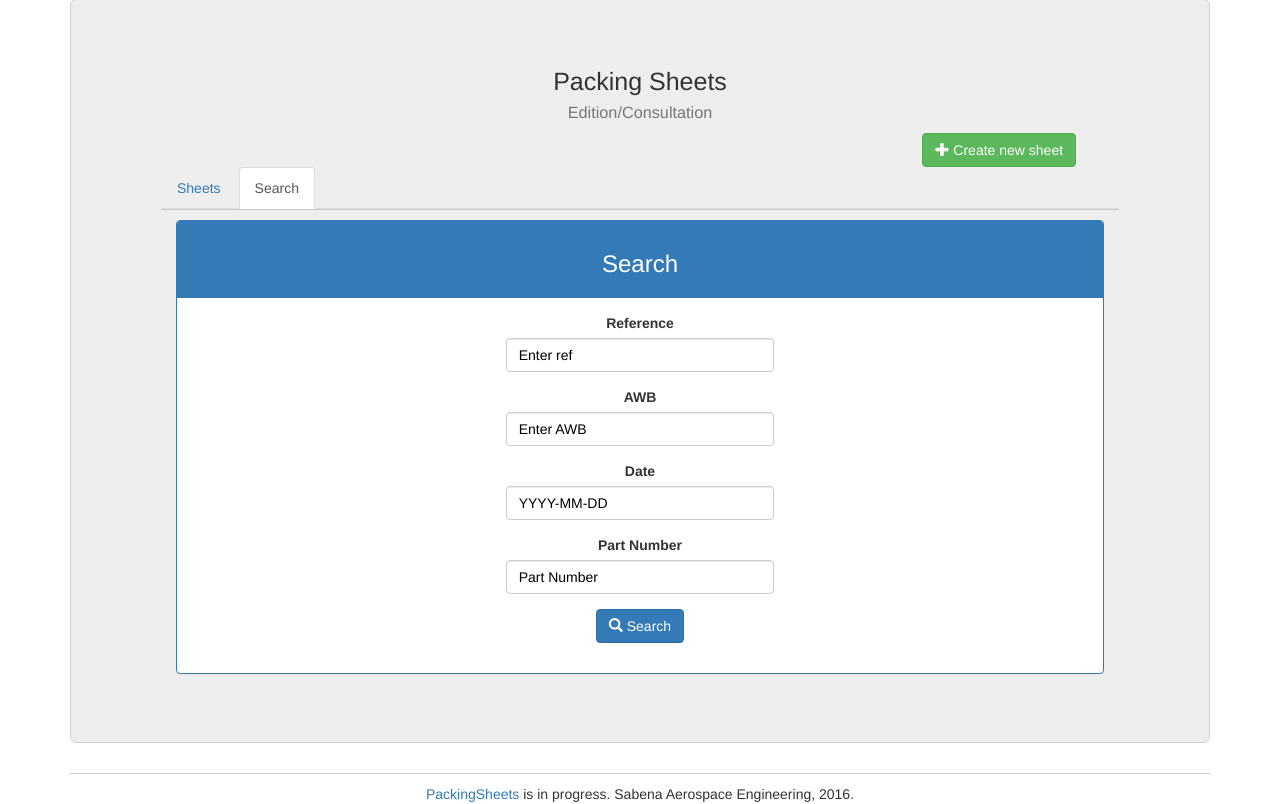
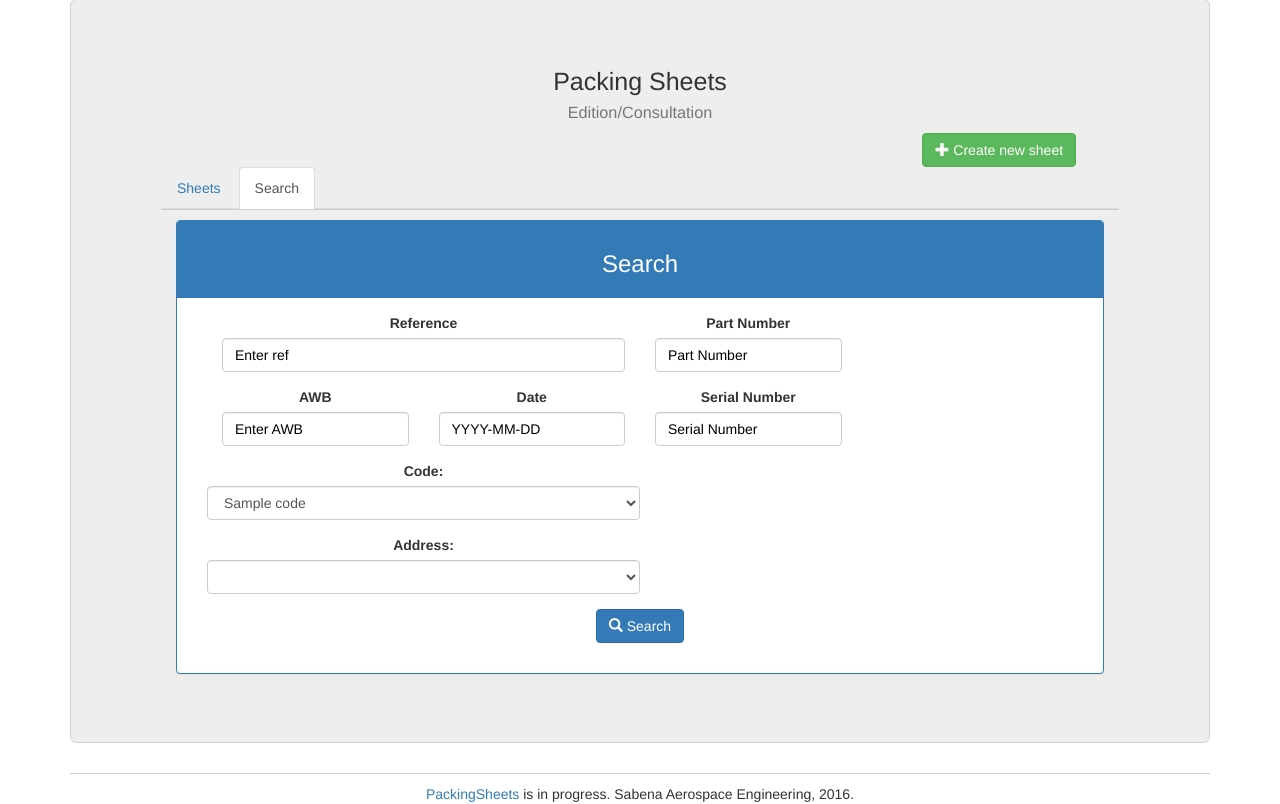
Before and after one commit to tarikou93/PackingSheets, a PHP site: template views/packingsheet.html.twig in a window 1280 px wide, after a click on "Search". Shown: the part 51-855 px from the top of the page. Run offline with PHP 8.4, Linux system fonts and the light colour scheme; the template is opened without the code that fills it: most values are stand-ins (such as "Sample title", 1, 10 or a date in 2020); lists and menus that the app fills with data are empty; some libraries are stand-ins or nearby versions.

Commit message:
Search implemented, JS Ajax Dropdowns fixed

```diff
--- a/nbproject/private/private.xml
+++ b/nbproject/private/private.xml
@@ -2,6 +2,10 @@
 <project-private xmlns="http://www.netbeans.org/ns/project-private/1">
     <editor-bookmarks xmlns="http://www.netbeans.org/ns/editor-bookmarks/2" lastBookmarkId="0"/>
     <open-files xmlns="http://www.netbeans.org/ns/projectui-open-files/2">
-        <group/>
+        <group>
+            <file>file:/H:/xampp/htdocs/PackingSheets/views/packingSheet.html.twig</file>
+            <file>file:/H:/xampp/htdocs/PackingSheets/views/layout.html.twig</file>
+            <file>file:/H:/xampp/htdocs/PackingSheets/app/routes.php</file>
+        </group>
     </open-files>
 </project-private>
--- a/src/DAO/CodeDAO.php
+++ b/src/DAO/CodeDAO.php
@@ -42,6 +42,7 @@ class CodeDAO extends DAO
            throw new \Exception("No Code matching id " . $id);
    }
 
+
     /**
      * Creates a Code object based on a DB row.
      *
--- /dev/null
+++ b/src/testajax.php
@@ -0,0 +1,6 @@
+<?php
+$code = isset($_POST['code']) ? $_POST['code'] : '';
+
+$bdd = new PDO('mysql:host=localhost;dbname=packingsheets;charset=utf8', 'packingsheets_user', 'secret');
+$addresses = $bdd->query('select address_id, address_label from t_address where address_codeId = '.$code);
+echo var_dump($addresses);
--- a/views/layout.html.twig
+++ b/views/layout.html.twig
@@ -6,6 +6,7 @@
         <meta name="viewport" content="width=device-width, initial-scale=1">
         <link href="/lib/bootstrap/css/bootstrap.min.css" rel="stylesheet">
         <link href="/css/packingsheets.css" rel="stylesheet">
+        <script src="http://code.jquery.com/jquery-1.11.0.min.js"></script>
         <title>PackingSheets - {% block title %}{% endblock %}</title>
     </head>
     <body>
@@ -28,5 +29,40 @@
             <!-- JavaScript Boostrap plugin -->
             <script src="/lib/bootstrap/js/bootstrap.min.js"></script>
         </div>
+            <script>
+            function getdata(){
+                var codeVar = $( "#code" ).val();
+
+                //var route = "{{ path('sheets', { 'id': "PLACEHOLDER" }) }}";
+                //window.location = route.replace("PLACEHOLDER", codeVar);
+                //alert(route);
+
+                $.get("{{ path('sheets_ajax') }}", { code: codeVar }, function(data) {
+
+                    var addresses = data.addresses[0].address_label;
+                    //alert(addresses);
+
+                    select = document.getElementById('address');
+
+                    var cpt = 0;
+                    for (address in data.addresses){
+                        cpt++;
+                    }
+
+                    $('#address')
+                        .empty()
+                    ;
+
+                    //alert(cpt);
+                    var i;
+                    for (i = 0; i<=(cpt-1); i++){
+                        var opt = document.createElement('option');
+                        opt.value = data.addresses[i].address_id;
+                        opt.innerHTML = data.addresses[i].address_label;
+                        select.appendChild(opt);
+                    }
+                });
+            }
+        </script>
     </body>
 </html>
--- a/views/packingsheet.html.twig
+++ b/views/packingsheet.html.twig
@@ -68,28 +68,49 @@
                                 <div class="panel-body">
                                     <div class="container-fluid">
                                         <form class="form-signin form-horizontal" role="form" action="{{ path('searchSheets') }}" method="post">
+                                            <div class="col-md-6">
                                                 <div class="form-group">
-                                                <div class="col-sm-6 col-sm-offset-3 col-md-4 col-md-offset-4">
+                                                    <div class="col-lg-12">
                                                         <label>Reference</label>
                                                         <input type="text" name="ref" class="form-control" placeholder="Enter ref">
                                                     </div>
                                                 </div>
                                                 <div class="form-group">
-                                                <div class="col-sm-6 col-sm-offset-3 col-md-4 col-md-offset-4">
+                                                    <div class="col-lg-6">
                                                         <label>AWB</label>
                                                         <input type="text" name="awb" class="form-control" placeholder="Enter AWB">
                                                     </div>
-                                            </div>
-                                            <div class="form-group">
-                                                <div class="col-sm-6 col-sm-offset-3 col-md-4 col-md-offset-4">
+                                                    <div class="col-lg-6">
                                                         <label>Date</label>
                                                         <input type="text" name="date" class="form-control" placeholder="YYYY-MM-DD" id="datepicker">
                                                     </div>
                                                 </div>
                                                 <div class="form-group">
-                                                <div class="col-sm-6 col-sm-offset-3 col-md-4 col-md-offset-4">
+                                                    <label for="code">Code:</label>
+                                                    <select onchange="getdata();" class="form-control" id="code">
+                                                      {% for code in codes %}
+                                                          <option value="{{ code.id }}">{{ code.label }}</option>
+                                                      {% endfor%}
+                                                    </select>
+                                                </div>
+                                                <div class="form-group">
+                                                    <label for="address">Address:</label>
+                                                    <select class="form-control" id="address">
+                                                    </select>
+                                                </div>
+                                            </div>
+                                            <div class="col-md-6">
+                                                <div class="form-group">
+                                                    <div class="col-lg-6">
                                                         <label>Part Number</label>
                                                         <input type="text" name="pn" class="form-control" placeholder="Part Number">
+                                                    </div>
+                                                </div>
+                                                <div class="form-group">
+                                                    <div class="col-lg-6">
+                                                        <label>Serial Number</label>
+                                                        <input type="text" name="sn" class="form-control" placeholder="Serial Number">
+                                                    </div>
                                                 </div>
                                             </div>
                                             <div class="form-group">
@@ -98,72 +119,6 @@
                                                 </div>
                                             </div>
                                         </form>
-                                        <!-- <section class="container">
-                                            <div class="container-page">
-                                                <div class="col-md-12">
-                                                    <h3 class="dark-grey">PackingSheets Search Tool</h3>
-                                                    <p><small>
-                                                            Use the matching fields to search a PackingSheet using PS informations or Part informations.
-                                                        </small></p>
-                                                    <br>
-                                                </div>
-                                                <div class="col-md-6">
-                                                    <div class="form-group col-lg-12">
-                                                        <label>Reference</label>
-                                                        <input type="text" class="form-control" id="ref">
-                                                    </div>
-
-                                                    <div class="form-group col-lg-6">
-                                                        <label>AWB</label>
-                                                        <input type="text" name="awb" class="form-control" id="awb" value="">
-                                                    </div>
-
-                                                    <div class="form-group col-lg-6">
-                                                        <label>Consigned</label>
-                                                        <input type="text" name="" class="form-control" id="consigned" value="">
-                                                    </div>
-
-                                                    <div class="form-group col-lg-6">
-                                                        <label>Date Issue</label>
-                                                        <input type="date" name="" class="form-control" id="date" value="">
-                                                    </div>
-
-                                                    <div class="form-group col-lg-6">
-                                                        <label>Delivery</label>
-                                                        <input type="text" name="" class="form-control" id="delivery" value="">
-                                                    </div>
-
-                                                    <div class="col-sm-6">
-                                                        <div class="checkbox">
-                                                            <label><input type="checkbox" value="" id="signed">Signed</label>
-                                                        </div>
-                                                    </div>
-
-                                                    <div class="col-sm-6">
-                                                        <div class="checkbox">
-                                                            <label><input type="checkbox" value="" id="printed">Printed</label>
-                                                        </div>
-                                                    </div>
-                                                </div>
-                                                <div class="form-group col-lg-6">
-                                                    <label>Part Number</label>
-                                                    <input type="text" name="" class="form-control" id="pn" value="">
-                                                </div>
-
-                                                <div class="form-group col-lg-6">
-                                                    <label>Serial Number</label>
-                                                    <input type="text" name="" class="form-control" id="sn" value="">
-                                                </div>
-
-                                                <div class="form-group col-lg-6">
-                                                    <label>HSCode</label>
-                                                    <input type="text" name="" class="form-control" id="hs" value="">
-                                                </div>
-                                            </div>
-                                        </section>
-                                        <div class="form-group">
-                                            <a href="{{ path('searchSheets') }}"><button type="submit" class="btn btn-primary"><span class="glyphicon glyphicon-search"></span> Search</button></a>
-                                        </div> -->
                                     </div>
                                 </div>
                             </div>
--- a/views/test.html.twig
+++ b/views/test.html.twig
@@ -1 +1,2 @@
-  {{ dump (app.session) }}
+This is a test
+{{ dump (addresses) }}
```
Also changed, not shown: app/routes.php (+25 -2 lines), src/DAO/AddressDAO.php (+18 -0 lines). Lines whose indentation alone changed are shown as unchanged.
